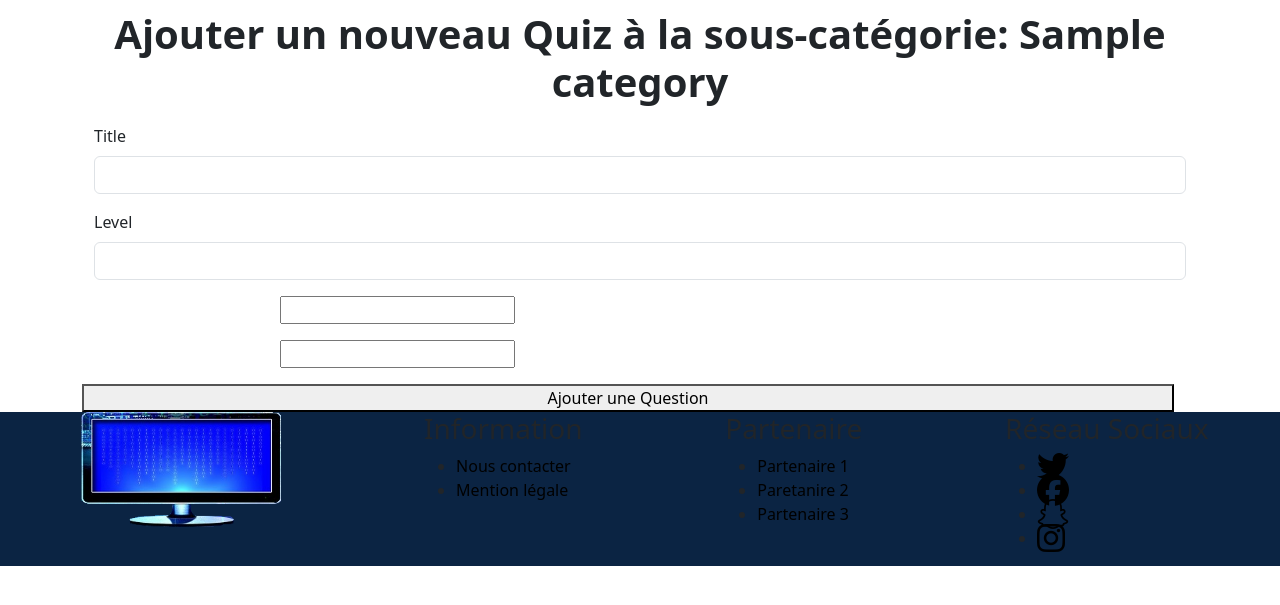
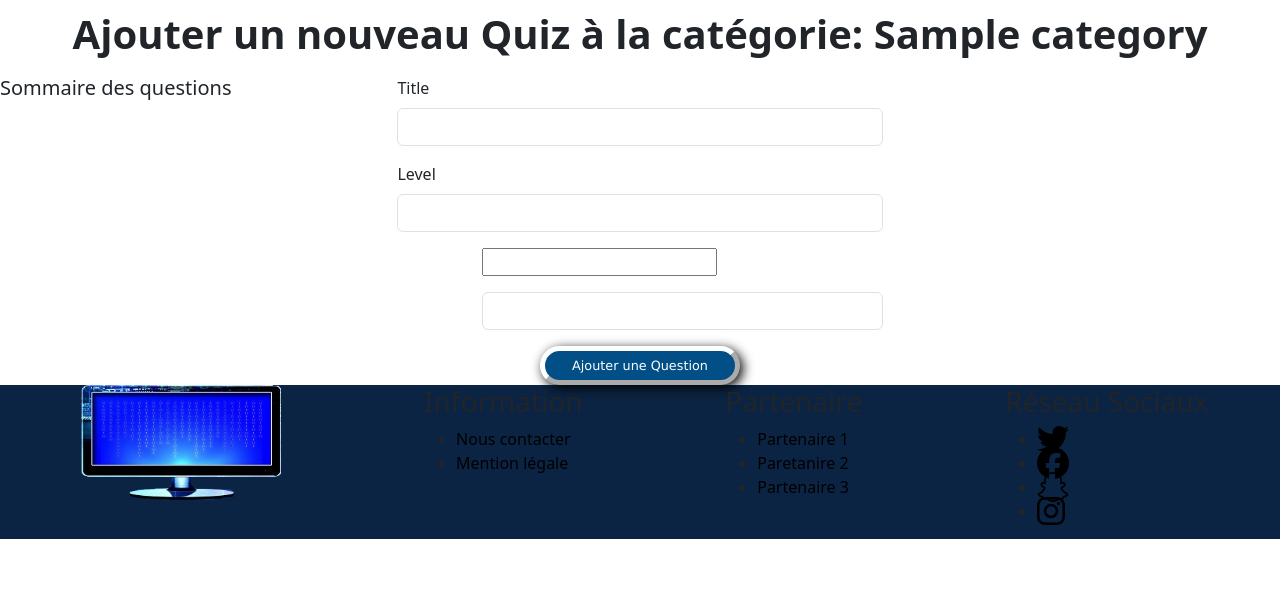
Before and after one commit to Irohs6/Quiz, a Symfony app: template templates/quiz/newQuiz.html.twig in a window 1280 px wide. Shown: the part 150-755 px from the top of the page. Run offline with Twig, Linux system fonts and the light colour scheme; the template is opened without the code that fills it: most values are stand-ins (such as "Sample title", 1, 10 or a date in 2020); form fields are guessed from the names that the template uses; some libraries are stand-ins or nearby versions.

Commit message:
Please enter the commit message for your changes. Lines starting with '#' will be ignored, and an empty message aborts the commit.
On branch quiz.v11
Changes to be committed:
	new file:   public/js/question_quiz.js
	modified:   public/js/quiz.js
	modified:   public/js/slide_home.js
	modified:   public/styles/style.css
	modified:   src/Controller/ModeratorController.php
	modified:   src/Controller/QuizController.php
	modified:   src/Security/AppAuthenticator.php
	modified:   templates/base.html.twig
	modified:   templates/moderator/list_quiz.html.twig
	modified:   templates/moderator/show_quiz.html.twig
	modified:   templates/question/newQuestion.html.twig
	modified:   templates/quiz/edit_quiz.html.twig
	modified:   templates/quiz/home_quiz.html.twig
	modified:   templates/quiz/newQuiz.html.twig

```diff
--- a/public/js/quiz.js
+++ b/public/js/quiz.js
@@ -1,35 +1,58 @@
 // Scripts jQuery / JavaScript généraux
 $(document).ready(function() { // Attend que le document (base.html.twig) soit complètement chargé
     let button = $('#quiz_Valider')
+    let nbQuestion = 1
     button.attr('disabled', true)// désactive le bouton valider
     // Fonction déclenchée lors du clic sur le bouton d'ajout d'un nouveau bloc "question" au sein d'un quiz
     $('.add-another-collection-widget').click(function (e) {
-        // Récupération des informations nécessaires
         let list = $($(this).attr('data-list-selector'));
+        // Récupération du nombre actuel d'élément de l'entity concerné dans la collection (à défaut, utilisation de la longueur de la collection)
         let counter = list.data('widget-counter') || list.children().length;
+         // Récupération de l'identifiant du quiz concernée, en cours de création/modification
         let quiz = list.data('quiz');
+        // Extraction du prototype complet du champ (que l'on va adapter ci-dessous)
         let newWidget = list.attr('data-prototype');
-
-        // Remplacement des placeholders "__name__" par le compteur pour créer un nouvel élément de question
+        // Remplacement des séquences génériques "__name__" utilisées dans les parties "id" et "name" du prototype
+        // par un numéro unique au sein de la collection de "question" ou de "answer"  : ce numéro sera la valeur du compteur
+        // courant (équivalent à l'index du prochain champ, en cours d'ajout).
+        // Au final, l'attribut ressemblera à "quiz[questions][n°]"
         newWidget = newWidget.replace(/__name__/g, counter);
+        // Ajout également des attributs personnalisés "class" et "value", qui n'apparaissent pas dans le prototype original
         newWidget = newWidget.replace(/><input type="hidden"/, ' class="borders"><input type="hidden" value="'+quiz+'"');
 
+        let listQuestion = $('#questions-list')// récupère l'élément avec l'id question-list pour la création d'un sommaire de question
+        let questionID = 'quiz_questions_' + counter; // créer l'id pour le lien a
+
+        let li = $('<li></li>');// créer un élément li
+        let a = $('<a></a>') // créer un élément a
+        a.text('Question n°' + nbQuestion ); // ajoute le text dans l'élément a
+        a.attr('href', '#' + questionID); // ajoute le lien vers la question
+        li.appendTo(listQuestion); //place le li en enfant de la div listQuestion
+        a.appendTo(li); // place le a en enfant du li
+
+        // Incrément du compteur d'éléments et mise à jour de l'attribut correspondant
         counter++;
+        nbQuestion++;
         list.data('widget-counter', counter);
+        // Création d'un nouvel élément (avec son bouton de suppression), et ajout à la fin de la liste des éléments existants
         let newElem = $(list.attr('data-widget-tags')).html(newWidget);
-
-        // Ajout d'un bouton de suppression pour ce nouveau bloc de question
         addDeleteLink($(newElem).find('div.borders'));
         newElem.appendTo(list);
+
 
         if (counter > 9 ) {
             button.attr('disabled', false)// réactive le bouton quand 10 question au minimum ont été ajouter
         }
     });
 
+    // anonymize-collection-widget.js : fonction permettant de supprimer un bloc "question" existant au sein d'une session
+    $('.remove-collection-widget').find('div.borders').each(function() {
+        addDeleteLink($(this))
+    })
+
     // Fonction pour ajouter un bouton de suppression pour un élément de réponse
     function addDeleteLink($moduleForm) {
-        let $removeFormButton = $('<div class="block"><button type="button" class="button">Supprimer cette réponse</button></div>');
+        let $removeFormButton = $('<div class="block"><button type="button" class="button">Supprimer cette question</button></div>');
         $moduleForm.append($removeFormButton);
 
         // Événement de suppression lié au bouton
@@ -38,13 +61,6 @@ $(document).ready(function() { // Attend que le document (base.html.twig) soit c
         });
     }
 
-    // Fonction pour gérer la suppression d'un quiz après confirmation
-    $('.remove-quiz-confirm').on('click', function(e) {
-        e.preventDefault();
-        let id=$(this).data('id');
-        let href=$(this).attr('href');
-        showModalConfirm(id, href, "Confirmation de suppression d'un quiz");
-    });
 
   // Déclaration de la variable en dehors de la fonction
     let count = 1;
@@ -65,15 +81,19 @@ $(document).ready(function() { // Attend que le document (base.html.twig) soit c
             // Récupération de l'élément question associé au bouton cliqué
             let $question = $(this).prev('div[id^="quiz_questions_"]');
             let questionIndex = $question.attr('id').split('_')[2];
+
             // Récupération du conteneur des réponses associé à la question
             let $answersContainer = $question.find('[id$="_answers"]');
+
             // Comptage du nombre actuel de réponses dans le conteneur
             let counterAnswer = $answersContainer.children().length;
+
             // Récupération du prototype des réponses depuis les attributs de l'élément
             let prototype = $answersContainer.attr('data-prototype');
 
             // Modification du prototype pour enlever le label
             prototype = prototype.replace('<label class="required">'+questionIndex+'label__</label>', '');
+
             // Vérification si le prototype existe
             if (typeof prototype !== 'undefined') {
 
@@ -101,11 +121,9 @@ $(document).ready(function() { // Attend que le document (base.html.twig) soit c
 
             //ajouter au clic sur le bouton le nombre de réponse shouaiter pour les créer tous d'un coup*********************************************************************
 
-
-
-                $radioAnswer = $('[name^="quiz[questions]['+ questionIndex + '][answers]"][type="radio"]')
-                console.log('radio', $radioAnswer);
-
+                    // $radioAnswer = $('[name^="quiz[questions]['+ questionIndex + '][answers]"][type="radio"]')
+                    // console.log('radio', $radioAnswer);
+                    //name="quiz[questions][0][answers][3][isRight]"
                     $('[name^="quiz[questions]['+ questionIndex + '][answers]"][type="radio"]').on('change', function() {
                         // Vérifie si la réponse sélectionnée est une bonne réponse
                         if ($(this).val() === '1') {
@@ -119,7 +137,13 @@ $(document).ready(function() { // Attend que le document (base.html.twig) soit c
                     // Incrémentation du compteur pour maintenir les identifiants uniques
                     count++;
                 } else {
-                console.log("Limite de 4 réponses atteinte pour cette question.");
+                    let errorMessage = $('<p>', {
+                        'text': 'Limite de 4 réponses atteinte pour cette question.',
+                        'class': 'error-message'
+                    });
+
+                    // Ajout du message d'erreur
+                    $element.append(errorMessage);
                 }
             } else {
                 console.error("La valeur de prototype est undefined");
--- a/public/js/slide_home.js
+++ b/public/js/slide_home.js
@@ -9,7 +9,6 @@ window.addEventListener("load", (event) => {
 
 
     // Recherche de tous les ensembles de diapositives par classe
-    let slideGroups = document.querySelectorAll('[class^="mySlides"]');
     let slidesShows = document.querySelectorAll('[class^="slideshow-container"]');
 
 
--- a/public/styles/style.css
+++ b/public/styles/style.css
@@ -129,9 +129,12 @@ a{
 }
 
 #list-theme{
-    width: 90%;
+    width: 500px;
     display: flex;
     flex-direction: column;
+    margin-left: auto;
+    margin-right: auto;
+    align-items: center;
 }
 .list-theme{
     width: 100%;
@@ -299,7 +302,64 @@ a{
     padding: 10px;
     list-style: none;
 }
+/**********************add quiz ********************************/
+#questions-summary{
+    position: fixed;
+}
+.row{
+    justify-content: center;
+}
 
+
+#add-quiz{
+    display: flex;
+    width: 80%;
+    flex-direction: column;
+    align-items: center;
+    margin-left: auto;
+    margin-right: auto;
+}
+
+
+.add-answer-another-collection-widget{
+    text-decoration: none;
+    padding: 5px;
+    font-family: verdana;
+    font-size: 1em;
+    color: #FFFFFF;
+    background-color: #014F86;
+    border-radius: 25px;
+    -webkit-border-radius: 25px;
+    -moz-border-radius: 25px;
+    border: 5px outset #FFFFFF;
+    box-shadow: 3px 3px 12px #000000;
+    -webkit-box-shadow: 3px 3px 12px #000000;
+    -moz-box-shadow: 3px 3px 12px #000000;
+    width: 200px;
+}
+
+.button{
+    text-decoration: none;
+    padding: 5px;
+    font-family: verdana;
+    font-size: 0.8em;
+    color: #FFFFFF;
+    background-color: #014F86;
+    border-radius: 25px;
+    -webkit-border-radius: 25px;
+    -moz-border-radius: 25px;
+    border: 5px outset #FFFFFF;
+    box-shadow: 3px 3px 12px #000000;
+    -webkit-box-shadow: 3px 3px 12px #000000;
+    -moz-box-shadow: 3px 3px 12px #000000;
+    width: 200px;
+}
+.add-another-collection-widget:hover ,.add-answer-another-collection-widget:hover, .button:hover{
+    padding: 5px;
+    box-shadow: 0px 0px 3px #000000;
+    -webkit-box-shadow: 0px 0px 3px #000000;
+    -moz-box-shadow: 0px 0px 3px #000000;
+}
 
 /******************************Détail Quiz*************************************************/
 #quiz-detail-container{
--- a/templates/base.html.twig
+++ b/templates/base.html.twig
@@ -57,11 +57,11 @@
         </header>
         <main>
 
-            <div class="container">
+
                 {# {{ dump() }} #}
                 {% block body %}
                 {% endblock %}
-            </div>
+
         </main>
         <footer>
             <div class="footer">
@@ -117,12 +117,7 @@
             <script src="{{ asset('js/swipper.js') }}"></script>
 
             <script src="https://cdn.jsdelivr.net/npm/bootstrap@5.3.2/dist/js/bootstrap.bundle.min.js" integrity="sha384-C6RzsynM9kWDrMNeT87bh95OGNyZPhcTNXj1NW7RuBCsyN/o0jlpcV8Qyq46cDfL" crossorigin="anonymous"></script>
-            <script
-            src="https://code.jquery.com/jquery-3.4.1.min.js"
-           integrity="sha256-CSXorXvZcTkaix6Yvo6HppcZGetbYMGWSFlBw8HfCJo="
-           crossorigin="anonymous">
-           </script>
-           <script src="{{ asset('js/quiz.js') }}"></script>
+
            <script src="{{ asset('js/profil.js') }}"></script>
            <script src="{{ asset('js/search.js') }}"></script>
         {% endblock %}
--- a/templates/moderator/list_quiz.html.twig
+++ b/templates/moderator/list_quiz.html.twig
@@ -28,7 +28,7 @@
                     <li class="li_category">
                         <h4>{{ quiz.title }}</h4>
 
-                        {# <a class="modify" href="{{path('edit_quiz', {'id': quiz.id})}}">Modifier</a>   #}
+                        <a class="modify" href="{{path('edit_quiz', {'id': quiz.id})}}">Modifier</a>
                     </li>
 
                     <li class="li_category">
--- a/templates/moderator/show_quiz.html.twig
+++ b/templates/moderator/show_quiz.html.twig
@@ -18,7 +18,8 @@
                 {#ajouter un bouton #}
                 {% else %}
                 {# sinon affiche le bouton pour le valider  #}
-                    <a href="{{path('verified_quiz', {'id': quiz.id})}}">Vérifier</a>
+                    <a class="add" href="{{path('verified_quiz', {'id': quiz.id})}}">Valider se quiz</a>
+                    <a class="add" href="{{path('delete_quiz', {'id': quiz.id})}}">Supprimer se quiz</a>
 
                 {% endif %}
 
--- a/templates/quiz/newQuiz.html.twig
+++ b/templates/quiz/newQuiz.html.twig
@@ -3,12 +3,20 @@
 {% block title %}Ajouter un quiz question réponses{% endblock %}
 
 {% block body %}
-
-<div class="container">
-
-    <h1>Ajouter un nouveau Quiz à la sous-catégorie: {{ category.label }}</h1>
+{% if edit %}
+<h1>Modifier le quiz: {{ quiz.title }}</h1>
+{% else %}
+<h1>Ajouter un nouveau Quiz à la catégorie: {{ category.label }}</h1>
+{% endif %}
 
 
+
+
+    <div id="questions-summary">
+        <h5>Sommaire des questions</h5>
+        <ul id="questions-list"></ul>
+    </div>
+<section id="add-quiz">
     {{ form_start(formNewQuiz) }}
         {{ form_row(formNewQuiz.title) }}
         {{ form_row(formNewQuiz.level) }}
@@ -32,7 +40,7 @@
                     {% for answerField in questionField.answers %}
                     <p>
                         {{ form_errors(answerField) }}
-                    {{ form_widget(answerField, {'attr': {'class': 'borders'}}) }}
+                        {{ form_widget(answerField) }}
                     </p>
                     {% endfor %}
 
@@ -50,5 +58,12 @@
             </button>
         </div>
     {{ form_end(formNewQuiz) }}
-</div>
+</section>
+
+<script
+    src="https://code.jquery.com/jquery-3.4.1.min.js"
+    integrity="sha256-CSXorXvZcTkaix6Yvo6HppcZGetbYMGWSFlBw8HfCJo="
+    crossorigin="anonymous">
+</script>
+<script src="{{ asset('js/quiz.js') }}"></script>
 {% endblock %}
```
Also changed, not shown: public/js/question_quiz.js (added, +61 -0 lines), src/Controller/ModeratorController.php (+15 -0 lines), src/Controller/QuizController.php (+0 -7 lines), src/Security/AppAuthenticator.php (+14 -7 lines), templates/question/newQuestion.html.twig (+8 -1 lines), templates/quiz/edit_quiz.html.twig (+9 -6 lines), templates/quiz/home_quiz.html.twig (+44 -32 lines). Lines whose indentation alone changed are shown as unchanged.
